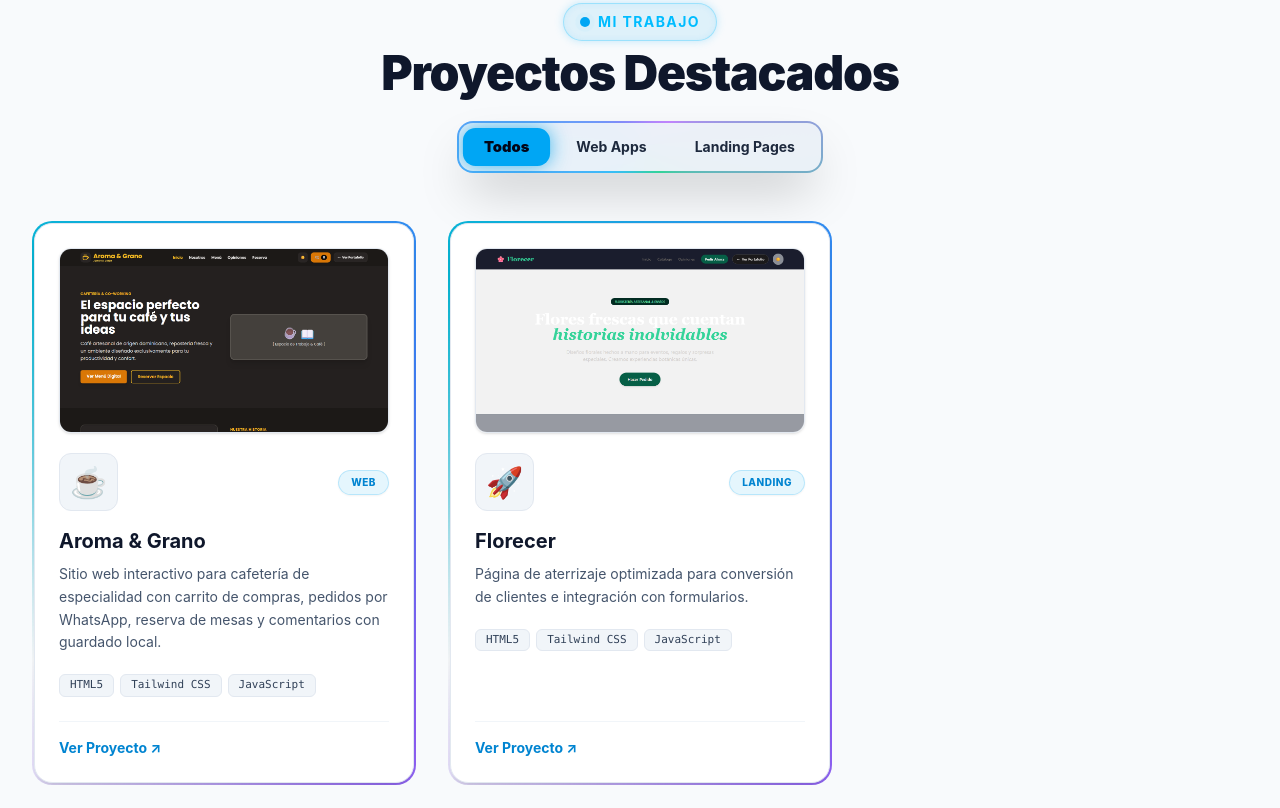
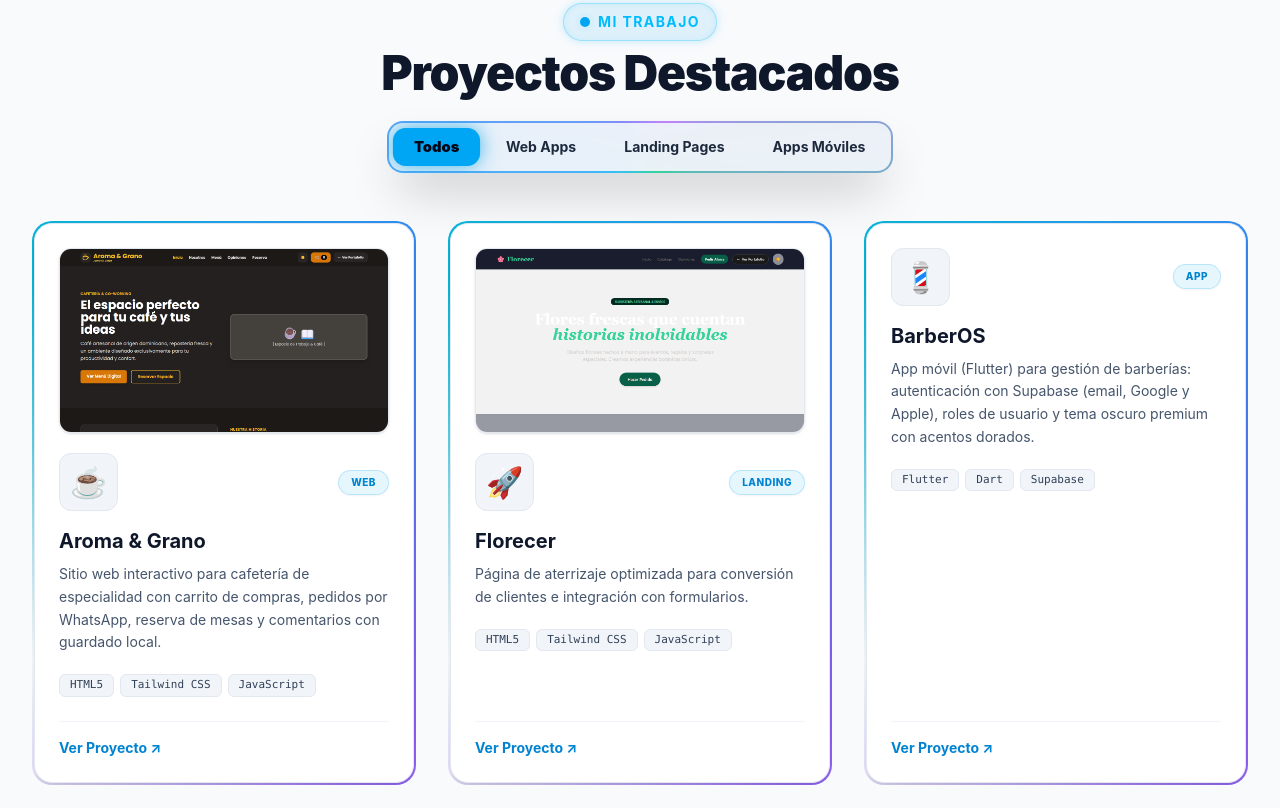
Before and after one commit to Dofepro-Tech/Mi-Portafolio, a website: page index.html in a window 1280 px wide. Shown: the part 2972-3780 px from the top of the page. Drawn offline with nearby package versions, Linux system fonts and the light colour scheme; files that its build step writes are made by us from their sources; no server answers.

Commit message:
Add BarberOS project entry and mobile apps filter

```diff
--- a/index.html
+++ b/index.html
@@ -463,6 +463,10 @@
       Landing Pages
     </button>
 
+    <button data-categoria="app" class="filtro-btn text-slate-800 dark:text-slate-100 hover:text-sky-500 dark:hover:text-sky-400 hover:bg-slate-200/70 dark:hover:bg-slate-800/80 font-bold px-4 sm:px-5 py-2 rounded-xl text-xs sm:text-sm cursor-pointer">
+      Apps Móviles
+    </button>
+
   </div>
 </div>
   </div>
--- a/proyectos-data.js
+++ b/proyectos-data.js
@@ -22,5 +22,15 @@ window.misProyectos = [
     tags: ['HTML5', 'Tailwind CSS', 'JavaScript'],
     demoUrl: './proyectos/floristeria-florecer/index.html',
     destacado: true
+  },
+  {
+    id: 'barberpro',
+    titulo: 'BarberOS',
+    categoria: 'app',
+    descripcion: 'App móvil (Flutter) para gestión de barberías: autenticación con Supabase (email, Google y Apple), roles de usuario y tema oscuro premium con acentos dorados.',
+    icono: '💈',
+    tags: ['Flutter', 'Dart', 'Supabase'],
+    demoUrl: 'https://github.com/Dofepro-Tech/barberpro',
+    destacado: true
   }
 ];
```
